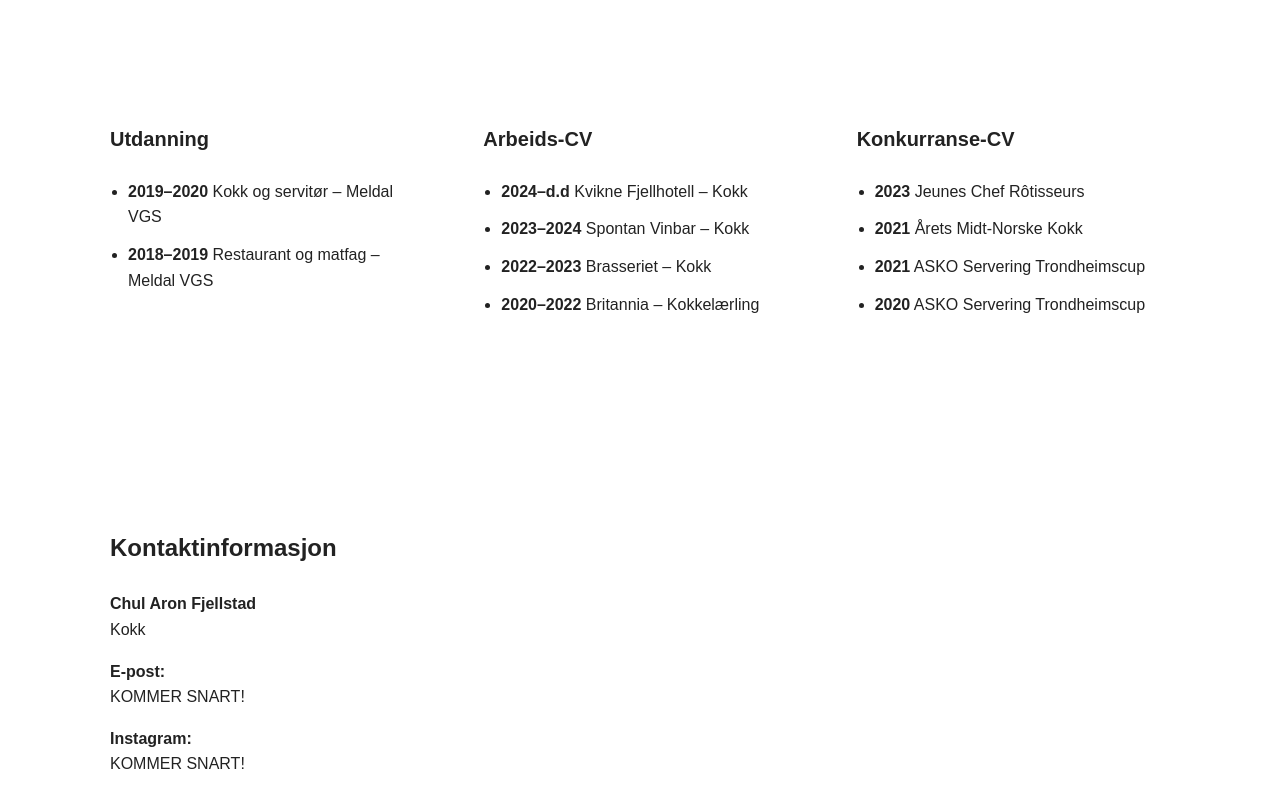
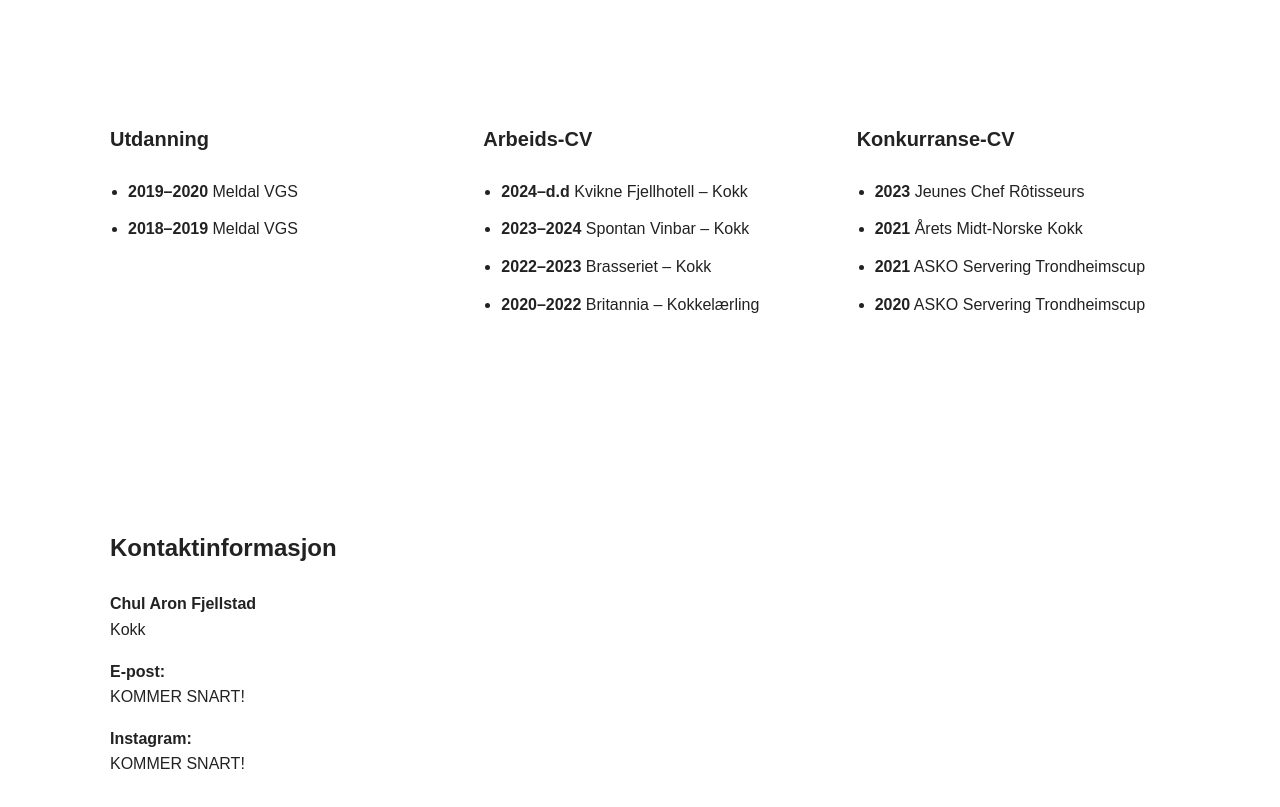
Before and after one commit to ParanoidChul/Portfolio, a plain HTML site: page index.html in a window 1280 px wide. Shown: the part 1480-2287 px from the top of the page. Drawn offline with Linux system fonts and the light colour scheme.

Commit message:
Endret Utdanning korte

```diff
--- a/index.html
+++ b/index.html
@@ -72,13 +72,13 @@
     <section id="cv" class="section cv-grid">
 
       <!-- UTDANNING -->
-      <div class="cv-block">
-        <h2>Utdanning</h2>
-        <ul>
-          <li><strong>2019–2020</strong> Kokk og servitør – Meldal VGS</li>
-          <li><strong>2018–2019</strong> Restaurant og matfag – Meldal VGS</li>
-        </ul>
-      </div>
+      <section id="utdanning" class="cv-block">
+  <h2>Utdanning</h2>
+  <ul>
+    <li><strong>2019–2020</strong> Meldal VGS</li>
+    <li><strong>2018–2019</strong> Meldal VGS</li>
+  </ul>
+</section>
 
       <!-- ARBEIDS-CV -->
       <div class="cv-block">
--- a/style.css
+++ b/style.css
@@ -158,9 +158,15 @@ li {
 }
 
 .cv-block li {
-  margin-bottom: 12px; /* mer luft mellom linjene */
+  margin-bottom: 12px;
   line-height: 1.6;
 }
+
+.cv-block li strong {
+  font-weight: 600;
+}
+
+
 
 
 /* =========================
@@ -224,5 +230,3 @@ li {
     width: 120px;
     height: 120px;
   }
-
-}
```
